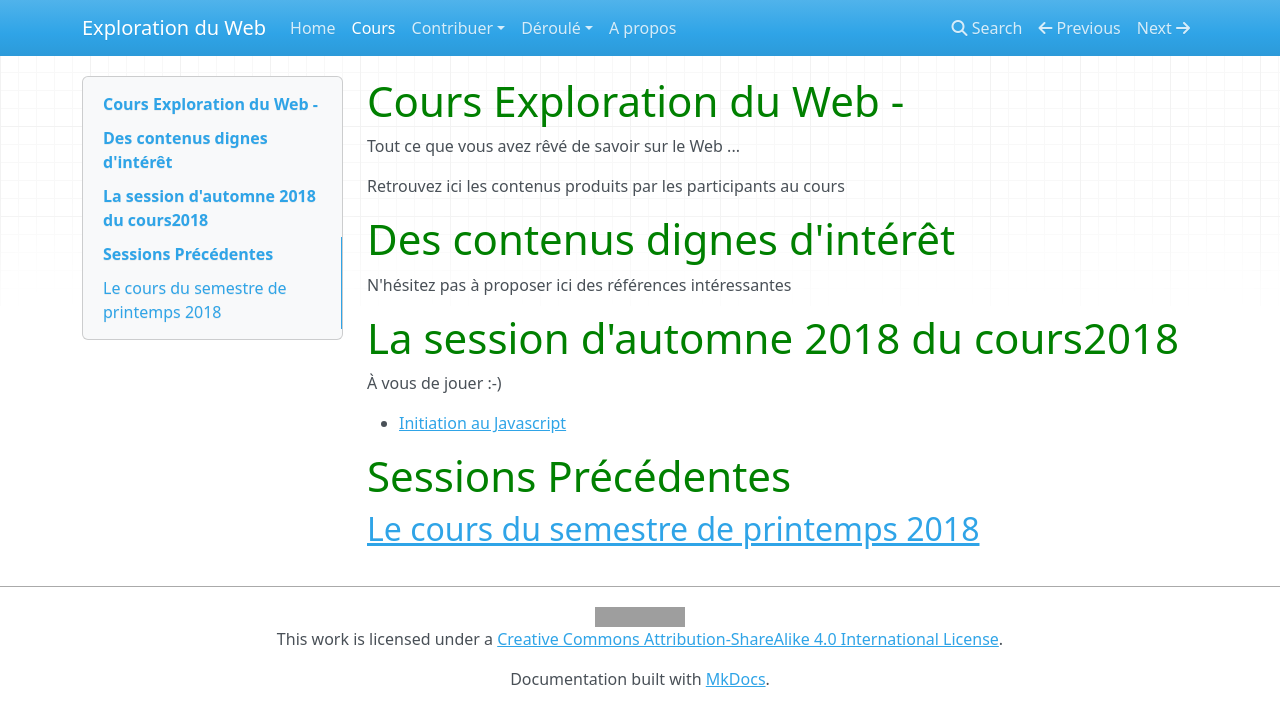
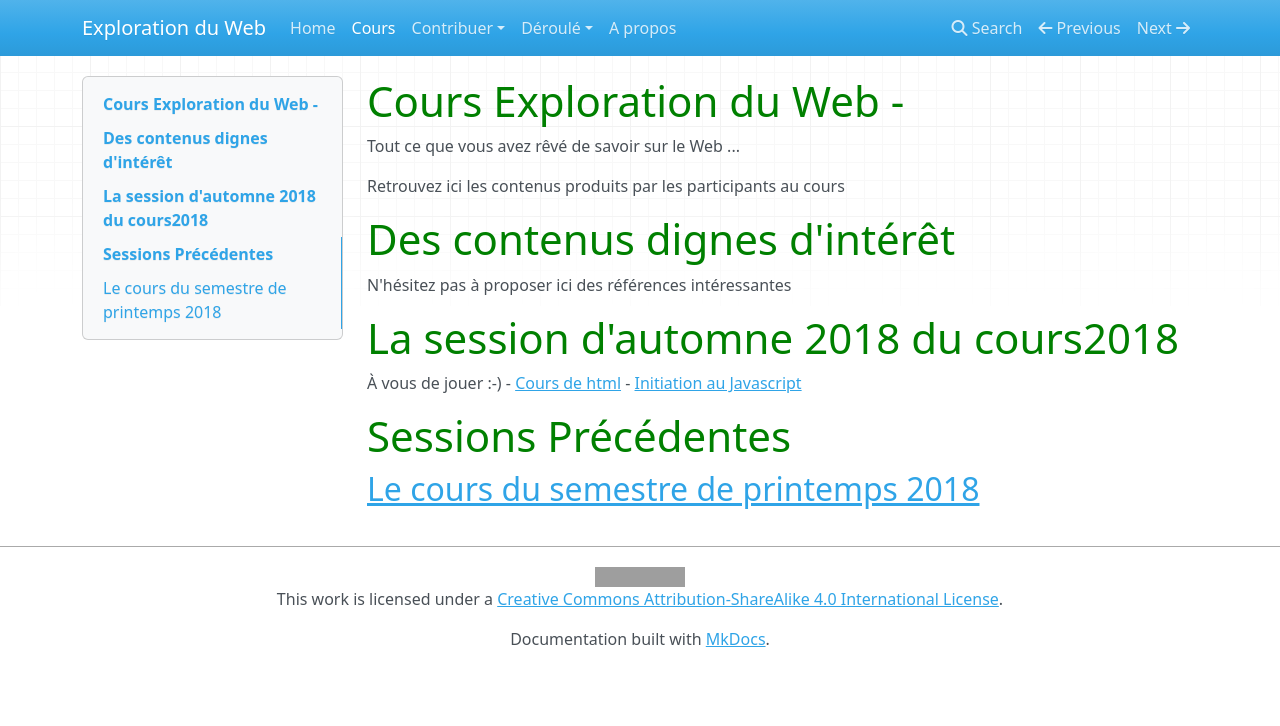
Before and after one commit to s17elgho/cours2018A, an MkDocs documentation site: the page built from docs/cours/index.md, in a window 1280 px wide. Shown: the top 726 px of the page. Built offline with MkDocs 1.6.1, drawn with Linux system fonts in a browser that asks for light colours; nearby versions of some CDN libraries; grey boxes are pictures that could not be loaded.

Commit message:
ajout du lien vers le cours

```diff
--- a/docs/cours/index.md
+++ b/docs/cours/index.md
@@ -11,7 +11,7 @@ N'hésitez pas à proposer ici des références intéressantes
 # La session d'automne 2018 du cours2018
 
 À vous de jouer :-)
-
+- [Cours de html](html.md)
 - [Initiation au Javascript](javascript.md)
 
 #Sessions Précédentes
```
